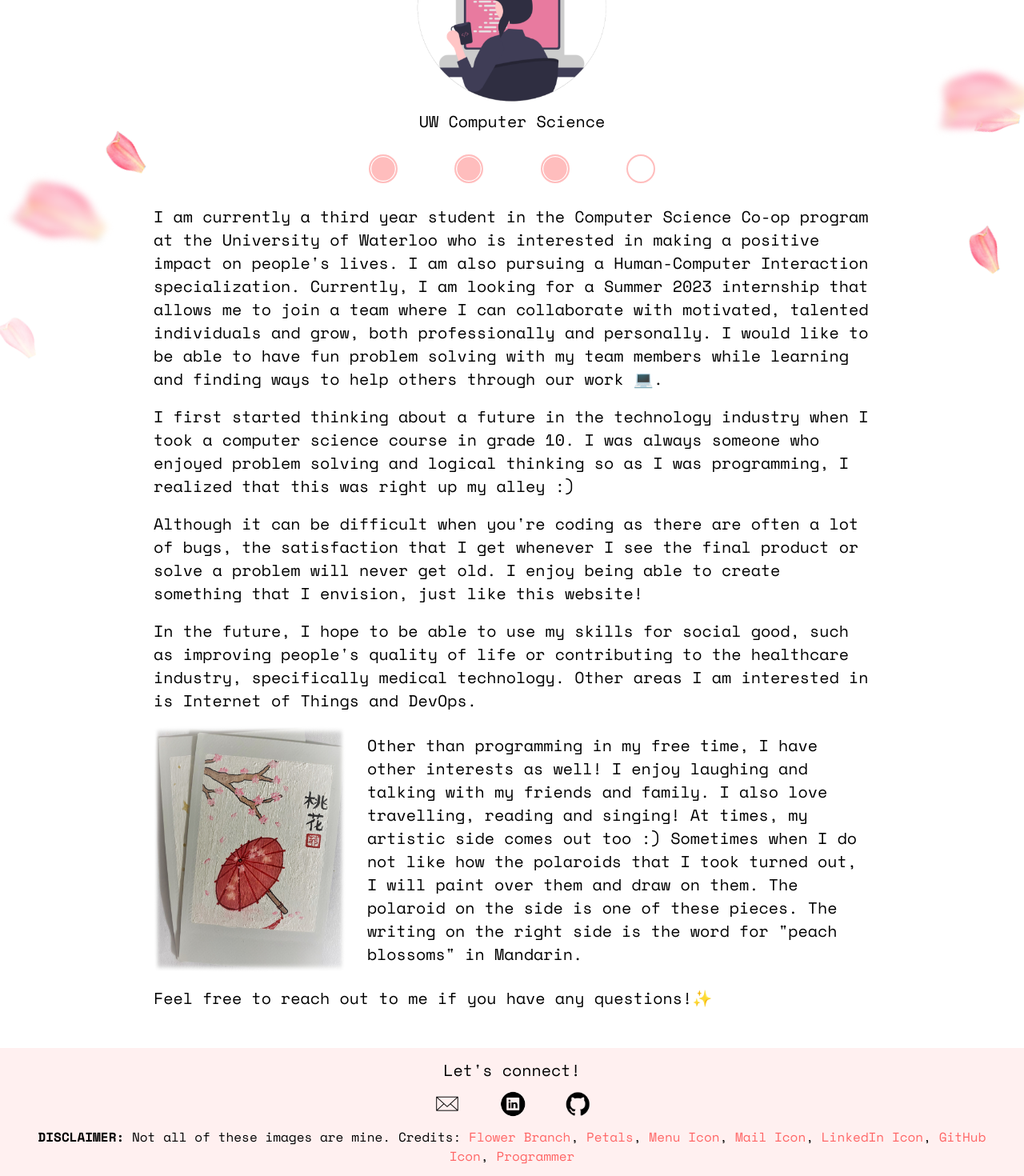
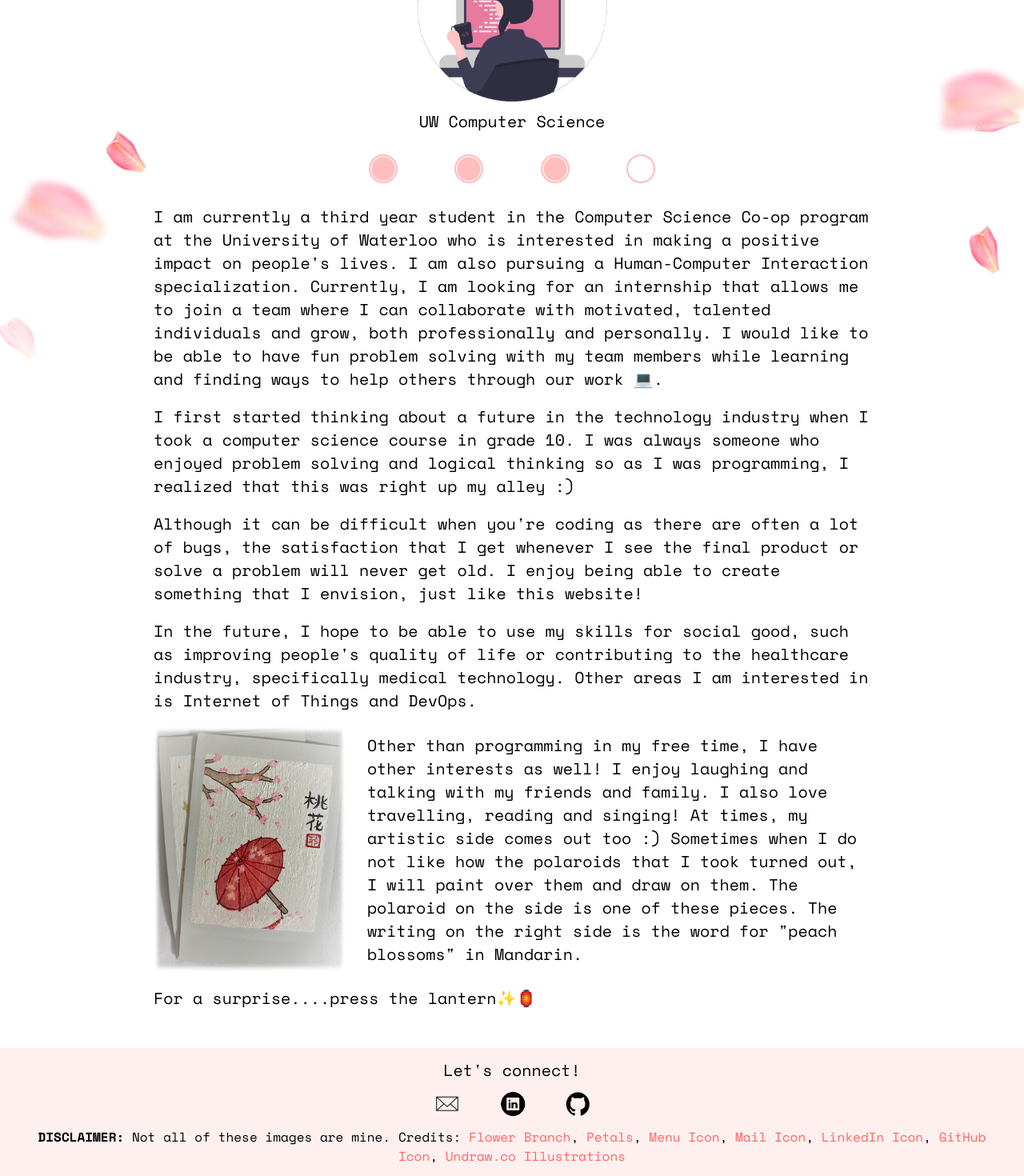
Before and after one commit to angela-mao/angela-mao.github.io, a React (Create React App) app: page /#/about in a window 1280 px wide. Shown: the part 347-1817 px from the top of the page at 80% size. Built offline with nearby package versions, Linux system fonts and the light colour scheme; a web font is replaced by a local one.

Commit message:
Edited the style

```diff
--- a/src/components/Footer.js
+++ b/src/components/Footer.js
@@ -42,7 +42,7 @@ const Footer = () => {
                         GitHub Icon
                     </a>,&nbsp;
                     <a href="https://undraw.co/illustrations">
-                        Programmer
+                        Undraw.co Illustrations
                     </a>
                 </div>
             </div>
--- a/src/pages/About.js
+++ b/src/pages/About.js
@@ -24,7 +24,7 @@ const About = () => {
                     <p>
                         I am currently a third year student in the Computer Science Co-op program at the University of
                         Waterloo who is interested in making a positive impact on people's lives. I am also pursuing a
-                        Human-Computer Interaction specialization. Currently, I am looking for a Summer 2023 internship
+                        Human-Computer Interaction specialization. Currently, I am looking for an internship
                         that allows me to join a team where I can collaborate with motivated, talented individuals and
                         grow, both professionally and personally. I would like to be able to have fun problem solving
                         with my team members while learning and finding ways to help others through our work 💻.
@@ -54,7 +54,7 @@ const About = () => {
                             these pieces. The writing on the right side is the word for "peach blossoms" in Mandarin.
                         </p>
                     </div>
-                    <p>Feel free to reach out to me if you have any questions!✨</p>
+                    <p>For a surprise....press the lantern✨<a href="/#/lanterns" id="lantern">🏮</a></p>
                 </div>
             </section>
             <Footer/>
--- a/src/pages/Experience.js
+++ b/src/pages/Experience.js
@@ -9,6 +9,8 @@ import sudoku3 from "../images/sudoku3.png";
 import rpgOutput from "../images/rpgOutput.png";
 import petal1 from "../images/petal1.png";
 import petal2 from "../images/petal2.png";
+import reactCSS from "../images/Mediamodifier-React + CSS.png";
+import programmer from "../images/Mediamodifier-Programmer.png";
 
 const Experience = () => {
     return (
@@ -19,6 +21,7 @@ const Experience = () => {
                 <p>The following projects and work experience are listed in reverse chronological order.</p>
                 <h2>personal website</h2>
                 <p className="dates">august 2021 - present</p>
+                <img className="reactCSS" src={reactCSS} alt="React + CSS"/>
                 <div className="paragraphs">
                     <p>
                         This website is an ongoing project and was built using React, CSS and GitHub Pages. Feel free to
--- a/src/pages/Home.js
+++ b/src/pages/Home.js
@@ -17,7 +17,7 @@ const Home = () => {
                     <p>Welcome to my website. Here you can learn all about me, including my previous experience as well
                         as my goals and interests. </p>
                     <p>Feel free to reach out to me using my contact information at the bottom. I am currently looking
-                    for a Summer 2023 internship!</p>
+                    for an internship!</p>
                     <p> </p>
                     <p className="signature">Angela Mao</p>
                 </div>
--- a/src/pages/Lanterns.js
+++ b/src/pages/Lanterns.js
@@ -28,9 +28,9 @@ const Lanterns = () => {
                 <div></div>
                 <div></div>
             </div>
-            <div>
+            <a href="/#/about" id="moon">
                 <img src={moon} alt="Moon" className="moon"/>
-            </div>
+            </a>
             <div className="big">
                 <img src={lantern} alt="Lantern"/>
                 <img src={lantern} alt="Lantern"/>
--- a/src/styles/About.css
+++ b/src/styles/About.css
@@ -74,6 +74,10 @@
     display: block;
 }
 
+.background .about .paragraphs #lantern {
+    text-decoration: none;
+}
+
 .background .first {
     left: 0%;
     animation: petals 12s linear infinite;
--- a/src/styles/Experience.css
+++ b/src/styles/Experience.css
@@ -23,6 +23,14 @@
 .background .experience h1 {
     font-size: 5vmin;
     margin: 2% 0;
+}
+
+.background .experience .reactCSS {
+    max-width: 30vmin;
+    max-height: 50vmin;
+    padding: 2% 0 1%;
+    object-fit: contain;
+    display: block;
 }
 
 .background .experience .paragraphs {
--- a/src/styles/Landing.css
+++ b/src/styles/Landing.css
@@ -154,6 +154,7 @@
 
 .fallingPetals a {
     text-decoration: none;
+    color: black;
     width: 17.5%;
     height: 7%;
 }
```
Also changed, not shown: src/images/Mediamodifier-Programmer.png, src/images/Mediamodifier-React + CSS.png (added).
